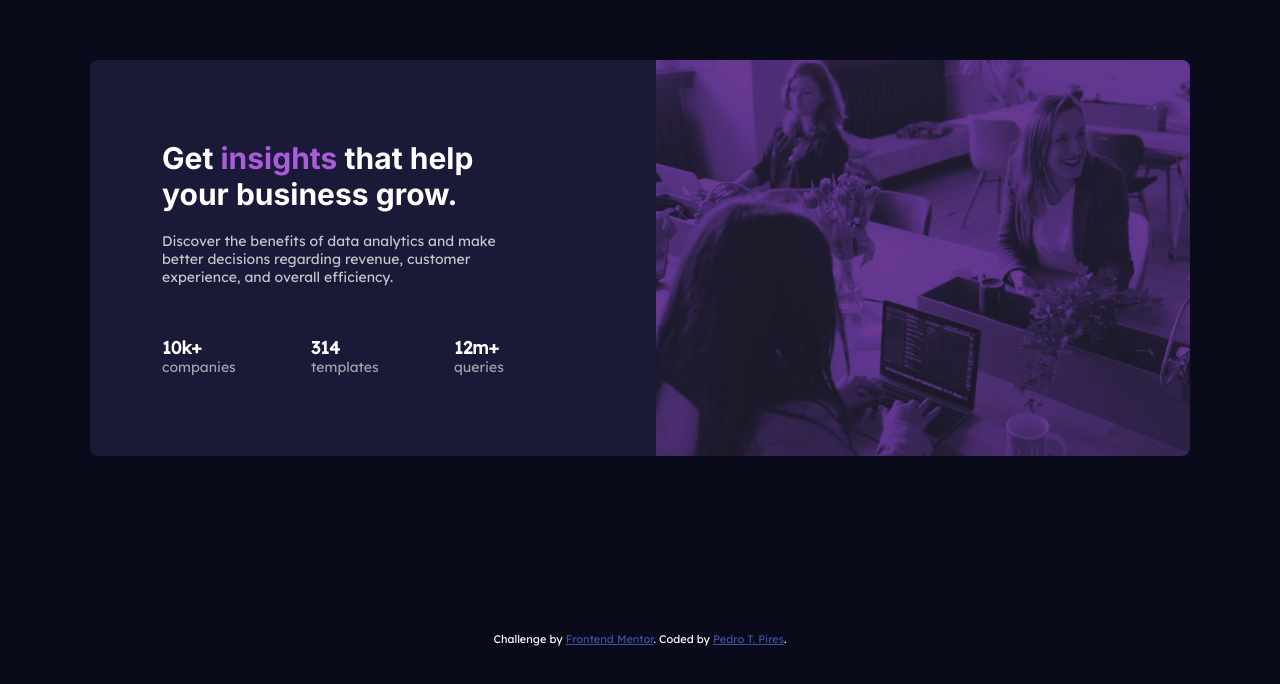
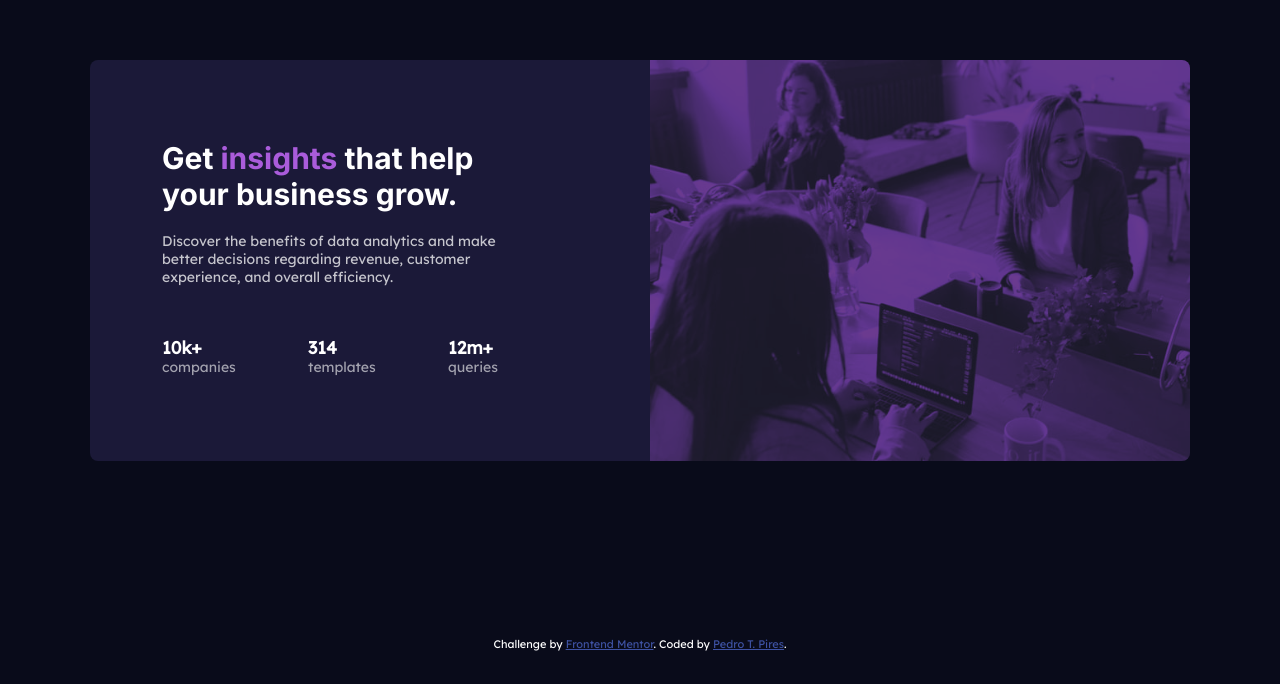
Before and after one commit to pedrotpo/frontendmentor-stats, a plain HTML site: page index.html in a window 1280 px wide. Shown: the part 116-800 px from the top of the page. Drawn offline with Linux system fonts and the light colour scheme.

Commit message:
Refactor for overflow

```diff
--- a/index.html
+++ b/index.html
@@ -19,12 +19,10 @@
   </head>
   <body>
     <div class="container">
-      <section>
-        <img
-          src="./images/image-header-mobile.jpg"
-          alt="logo image with people in an office"
-        />
-      </section>
+      <img
+        src="./images/image-header-mobile.jpg"
+        alt="logo image with people in an office"
+      />
       <div class="textcontent">
         <h1>Get <span>insights</span> that help your business grow.</h1>
         <p>
--- a/style.scss
+++ b/style.scss
@@ -27,20 +27,14 @@ body {
     background: hsl(244, 38%, 16%);
     border-radius: 0.5rem;
     text-align: center;
+    overflow: hidden;
 
-    section {
-        border-top-left-radius: inherit;
-        border-top-right-radius: inherit;
-
-        img {
-            filter: brightness(40%) sepia(100%) hue-rotate(-130deg) saturate(600%) contrast(0.8);
-            border-top-left-radius: inherit;
-            border-top-right-radius: inherit;
-            width: 100%;
-            height: 100%;
-            object-fit: fill;
-            opacity: 0.5;
-        }
+    img {
+        filter: brightness(40%) sepia(100%) hue-rotate(-130deg) saturate(600%) contrast(0.8);
+        width: 100%;
+        height: 100%;
+        opacity: 0.5;
+        object-fit: fill;
     }
 
     .textcontent {
@@ -86,15 +80,9 @@ body {
         flex-flow: row-reverse nowrap;
         margin: 176px auto;
 
-        section {
+        img {
             width: 540px;
-            border-top-left-radius: unset;
-            border-bottom-right-radius: inherit;
-
-            img {
-                border-top-left-radius: unset;
-                border-bottom-right-radius: inherit;
-            }
+            height: 401px;
         }
 
         .textcontent {
```
Also changed, not shown: style.css, 1 other file.
